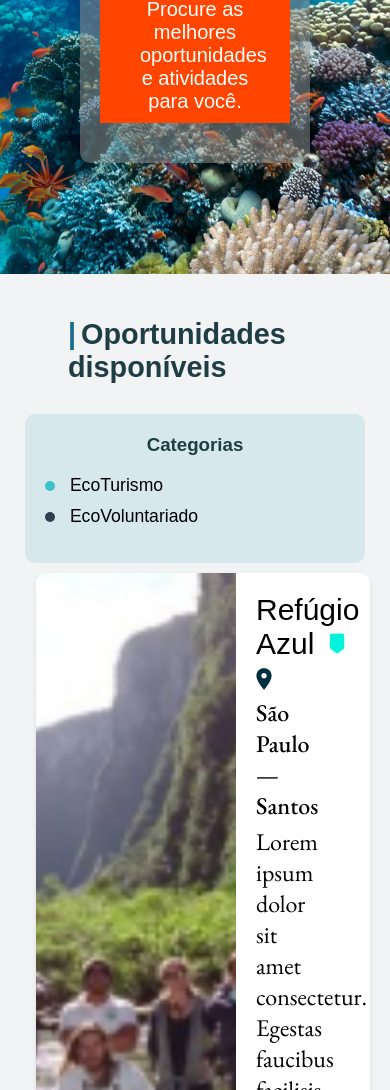
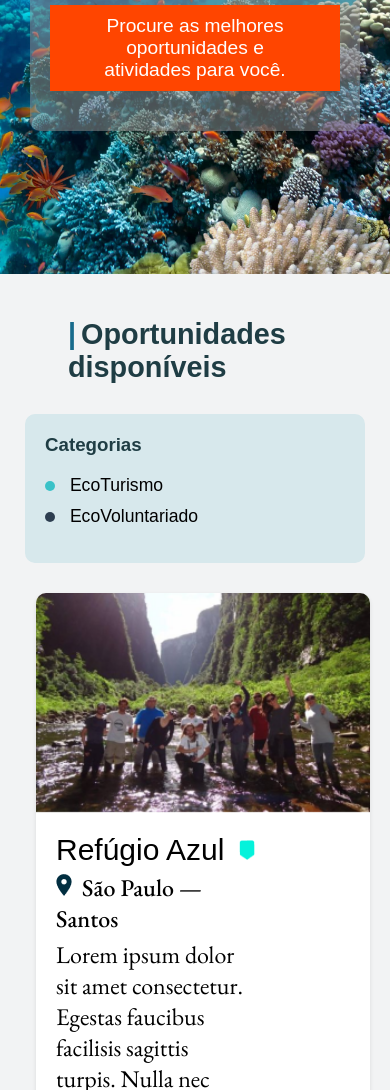
Before and after one commit to Laura-Cintra/site_ecowaves, a plain HTML site: page EcoWaves/html/catalago_atividades.html in a window 390 px wide. Shown: the part 360-1450 px from the top of the page. Drawn offline with nearby package versions, Linux system fonts and the light colour scheme; a web font is replaced by a local one.

Commit message:
Update catalago_atividades.css
added media queries (tablet, celular, laptop)

```diff
--- a/EcoWaves/css/catalago_atividades.css
+++ b/EcoWaves/css/catalago_atividades.css
@@ -153,7 +153,7 @@ h2 > span {
     font-family: 'EB Garamond', serif;
     font-size: 24px;
     text-wrap: wrap;
-    max-width: calc(80% - 100px);
+    max-width: calc(100% - 100px);
 }
 
 .info p:nth-of-type(1){
@@ -181,6 +181,16 @@ button:hover {
 }
 
 @media (max-width: 1200px){
+
+    .hero-text {
+        max-width: calc(100% - 200px);
+        font-size: 2rem;
+    }
+
+    .hero-text p {
+        font-size: 1.5rem;
+    }
+
     .content {
         flex-direction: column;
     }
@@ -191,21 +201,52 @@ button:hover {
         width: 400px;
     }
 
-    .categorias h3 {
-        text-align: center;
+    .opportunity {
+        margin: 20px auto;
+        max-width: calc(100% - 200px);
     }
 }
 
 @media (max-width: 1020px) {
     .hero-text {
-        max-width: 800px;
-        font-size: 25px;
+        max-width: calc(100% - 50px);
+        font-size: 1.5rem;
+    }
+
+    .hero-text p {
+        font-size: 1.5rem;
     }
 }
 
 @media (max-width: 860px) {
     .hero-text {
-        max-width: calc(100% - 200px);
-        font-size: 20px;
+        max-width: calc(100% - 100px);
+        font-size: 1.5rem;
+    }
+
+    .hero-text p{
+        font-size: 1.2rem;
+    }
+
+    .opportunity {
+        flex-direction: column;
+    }
+
+    .opportunity img{
+        width: auto;
+        object-fit: cover;
     }
 }
+
+
+@media (max-width: 630px){
+    .hero-text{
+        font-size: 1rem;
+        max-width: calc(100% - 100px);
+    }
+
+    .opportunity {
+        max-width: fit-content;
+    }
+
+}
```
